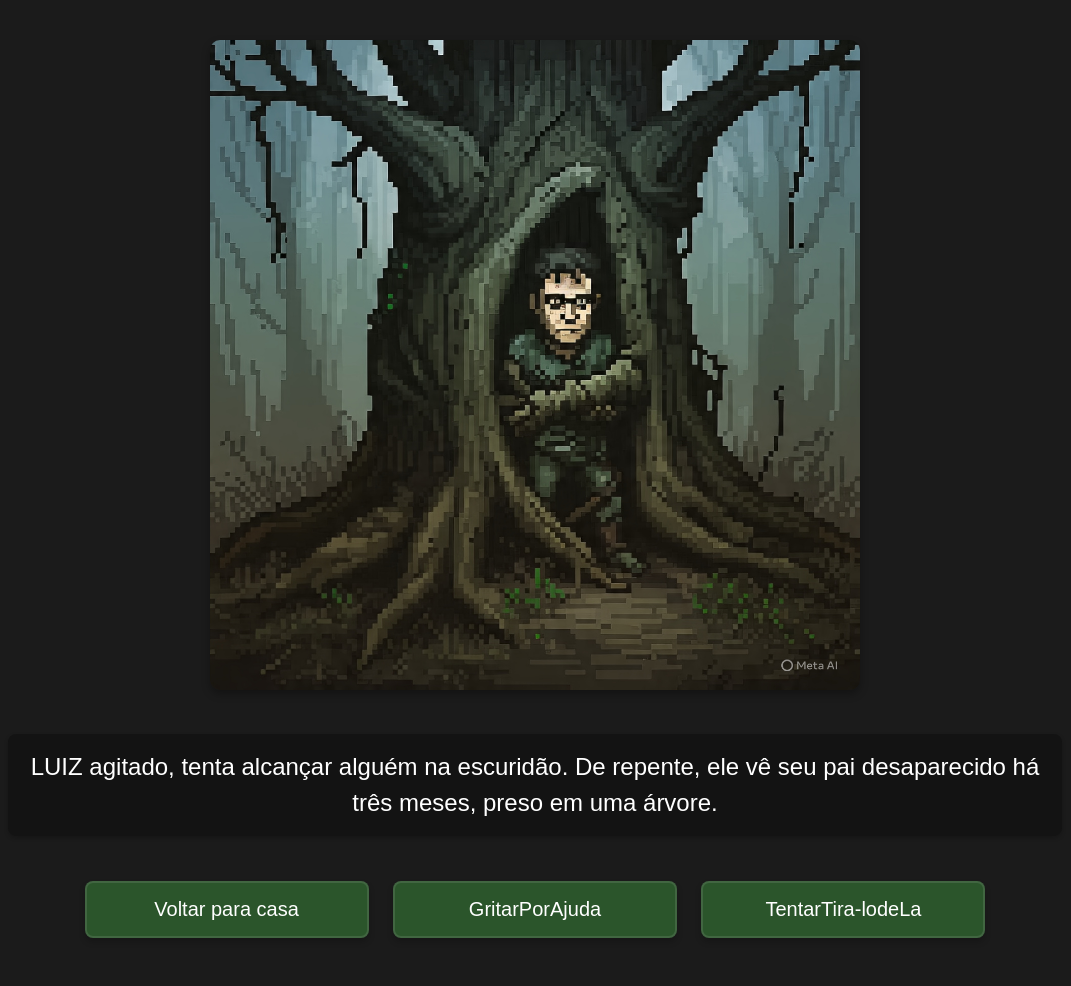
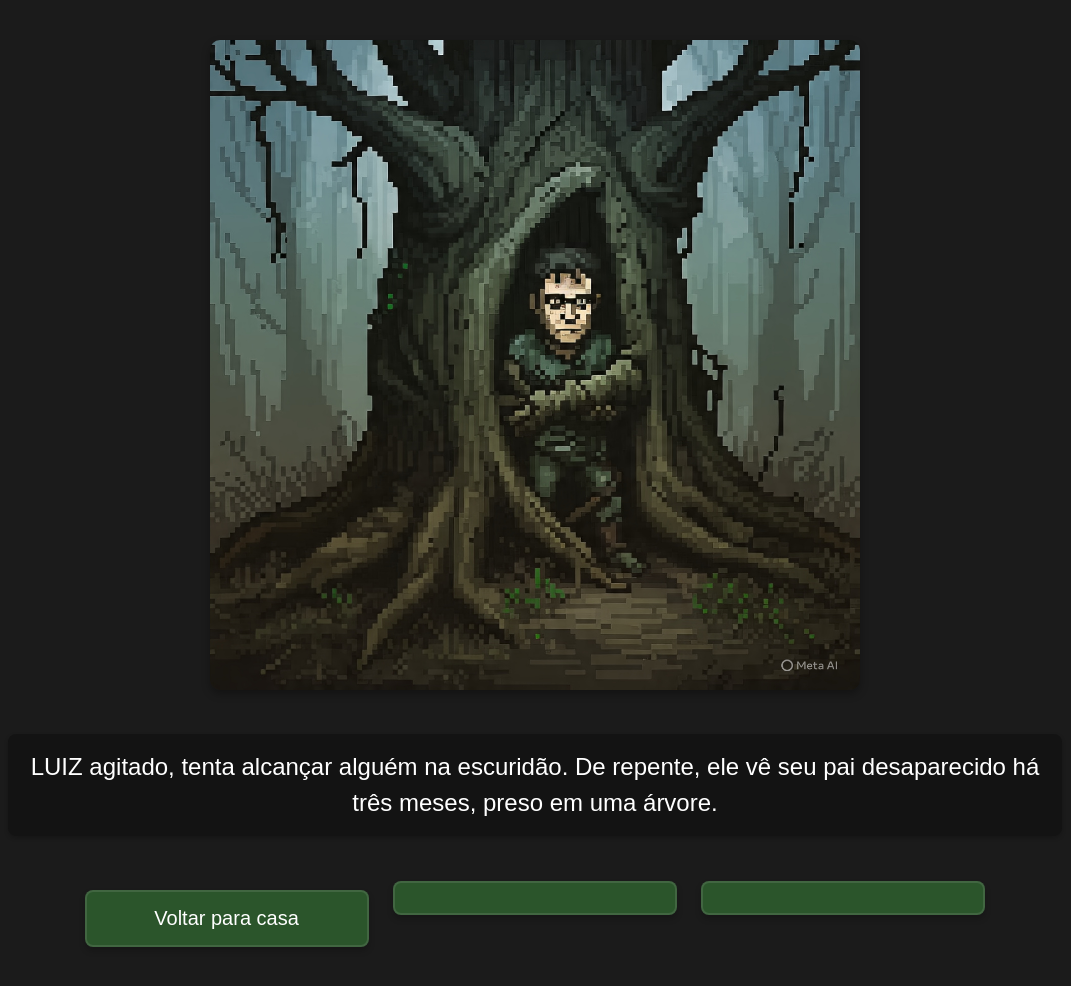
Before and after one commit to JeovaneLek/Jogo_Escolhas, a plain HTML site: page Part1.html in a window 1280 px wide. Shown: the whole page, without its empty margins (105-1176 px from the left). Drawn offline with Linux system fonts and the light colour scheme; a web font is replaced by a local one.

Commit message:
nadrhqefh

```diff
--- a/Part1.html
+++ b/Part1.html
@@ -17,8 +17,8 @@
 
         <div class="opcoes">
             <a class="escolha" href="VoltarParaCasa.html">Voltar para casa</a>
-            <a class="escolha" href="l">GritarPorAjuda</a>
-            <a class="escolha" href="l">TentarTira-lodeLa</a>
+            <a class="escolha" href="GritarPorAjuda.html"> </a>
+            <a class="escolha" href="TentarTira-lodela.html"></a>
         </div>
     </div>
 </body>
```
